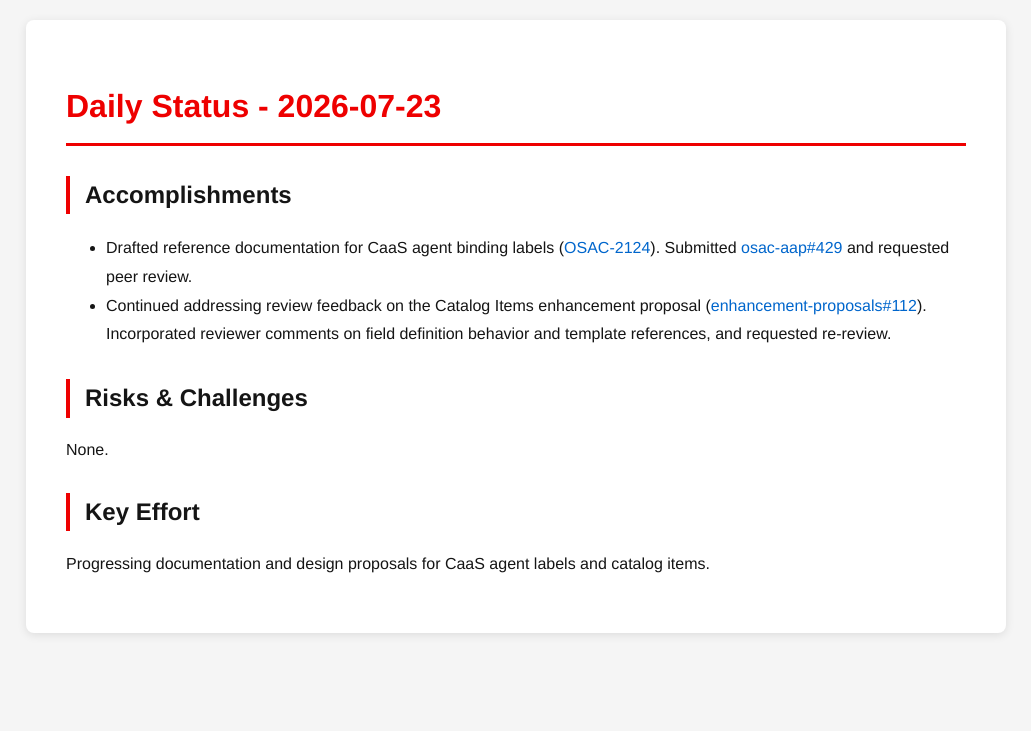
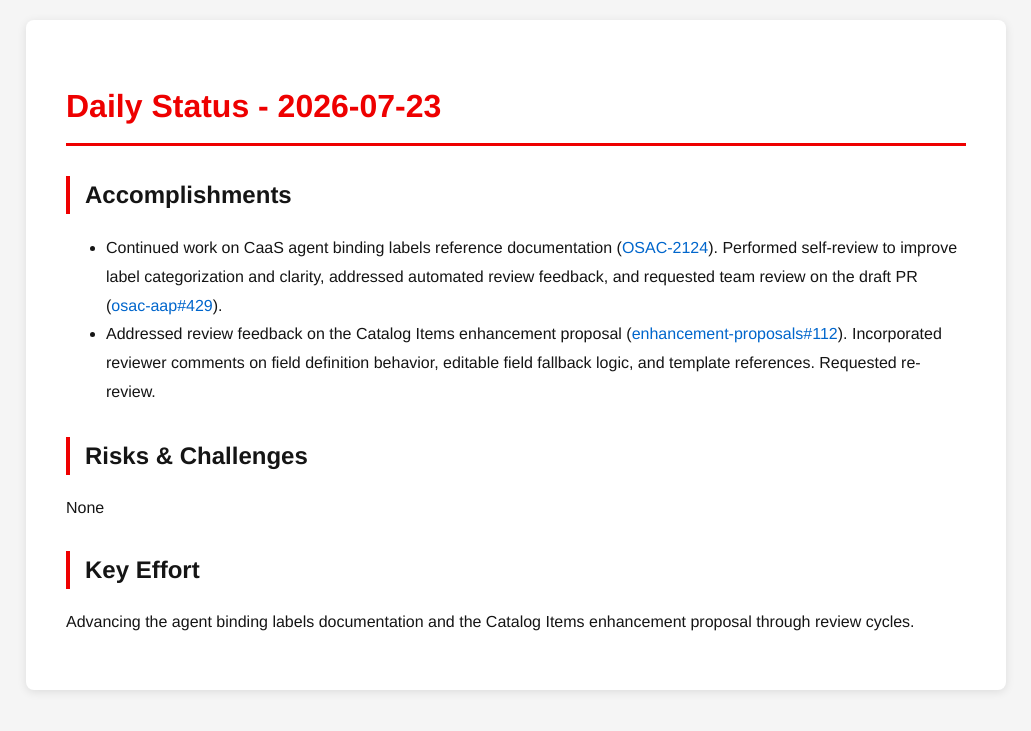
Before and after one commit to tzvatot/daily-status, a Jekyll site: the page built from 2026-07-23.md, in a window 1280 px wide. Shown: the top 731 px of the page, without its empty margins (124-1155 px from the left). Built offline with Jekyll 4.4.1, drawn with Linux system fonts in a browser that asks for light colours.

Commit message:
Daily status update - 2026-07-23

```diff
--- a/2026-07-23.md
+++ b/2026-07-23.md
@@ -7,11 +7,11 @@ date: 2026-07-23
 # Daily Status - 2026-07-23
 
 ## Accomplishments
-- Drafted reference documentation for CaaS agent binding labels ([OSAC-2124](https://redhat.atlassian.net/browse/OSAC-2124)). Submitted [osac-aap#429](https://github.com/osac-project/osac-aap/pull/429) and requested peer review.
-- Continued addressing review feedback on the Catalog Items enhancement proposal ([enhancement-proposals#112](https://github.com/osac-project/enhancement-proposals/pull/112)). Incorporated reviewer comments on field definition behavior and template references, and requested re-review.
+- Continued work on CaaS agent binding labels reference documentation ([OSAC-2124](https://redhat.atlassian.net/browse/OSAC-2124)). Performed self-review to improve label categorization and clarity, addressed automated review feedback, and requested team review on the draft PR ([osac-aap#429](https://github.com/osac-project/osac-aap/pull/429)).
+- Addressed review feedback on the Catalog Items enhancement proposal ([enhancement-proposals#112](https://github.com/osac-project/enhancement-proposals/pull/112)). Incorporated reviewer comments on field definition behavior, editable field fallback logic, and template references. Requested re-review.
 
 ## Risks & Challenges
-None.
+None
 
 ## Key Effort
-Progressing documentation and design proposals for CaaS agent labels and catalog items.
+Advancing the agent binding labels documentation and the Catalog Items enhancement proposal through review cycles.
```
